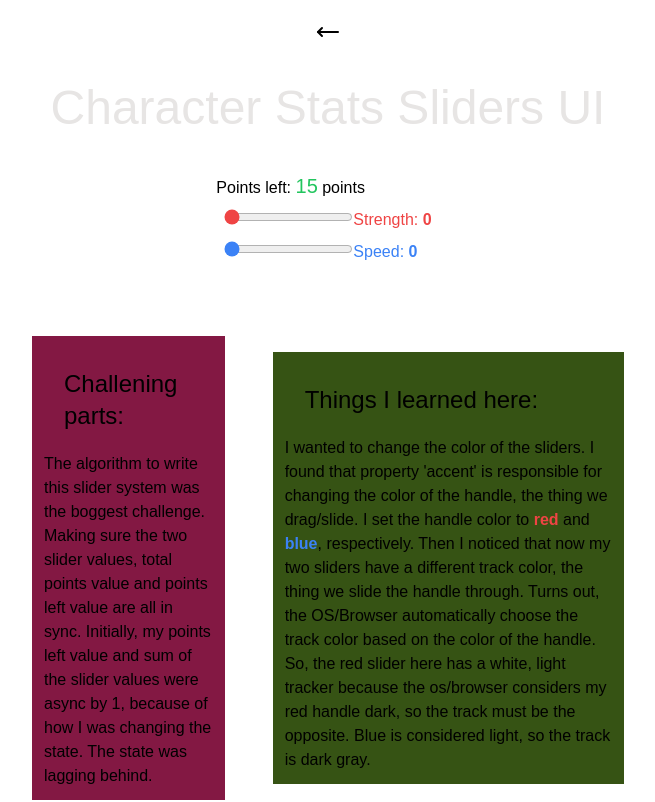
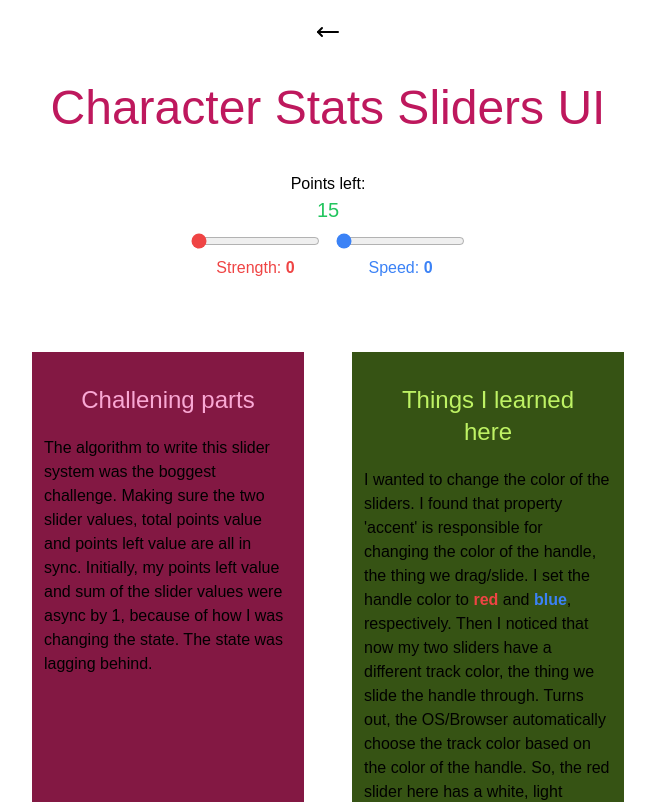
Before and after one commit to Timbobeek/ui_components, a Next.js app: page /gameSlider in a window 1280 px wide. Shown: the top 802 px of the page, without its empty margins (312-967 px from the left). Built offline with nearby package versions, Linux system fonts and the light colour scheme.

Commit message:
ui enhancement

```diff
--- a/app/gameSlider/page.tsx
+++ b/app/gameSlider/page.tsx
@@ -52,15 +52,15 @@ export default function CharacterStats() {
       <Link href="/">
         <MoveLeft className="m-5" />
       </Link>
-      <header className="text-5xl text-stone-200 mt-5">
+      <header className="text-5xl text-pink-700 mt-5">
         Character Stats Sliders UI
       </header>
-      <div className="m-10">
+      <div className="m-10 flex flex-col items-center">
         Points left:{" "}
         <span className="text-green-500 text-xl">
           {totalPoints - speed - strength}
         </span>{" "}
-        points
+        <div className="flex">
           <div className="m-2 text-red-500">
             <input
               type="range"
@@ -72,7 +72,9 @@ export default function CharacterStats() {
               step="1"
               onChange={(event) => handleAttributeChange(event, "strength")}
             />
+            <p className="text-center">
               Strength: <strong>{strength}</strong>
+            </p>
           </div>
           <div className="m-2 text-blue-500">
             <input
@@ -85,13 +87,18 @@ export default function CharacterStats() {
               step="1"
               onChange={(event) => handleAttributeChange(event, "speed")}
             />
+            <p className="text-center">
               Speed: <strong>{speed}</strong>
+            </p>
           </div>
         </div>
-      <div className="flex items-center w-1/2 ">
-        <div className="m-5 bg-pink-900 p-3 border-4 border-white">
-          <p className="text-2xl m-5">Challening parts: </p>
-          <p>
+      </div>
+      <div className="flex w-1/2 ">
+        <div className="m-5 bg-pink-900 p-3 border-4 border-white w-1/2 ">
+          <p className="text-2xl m-5 text-center text-pink-300">
+            Challening parts{" "}
+          </p>
+          <p className="">
             The algorithm to write this slider system was the boggest challenge.
             Making sure the two slider values, total points value and points
             left value are all in sync. Initially, my points left value and sum
@@ -99,8 +106,10 @@ export default function CharacterStats() {
             the state. The state was lagging behind.
           </p>
         </div>
-        <div className="m-5 bg-lime-900 p-3 border-4 border-white">
-          <p className="text-2xl m-5">Things I learned here: </p>
+        <div className="m-5 bg-lime-900 p-3 border-4 border-white w-1/2 ">
+          <p className="text-2xl m-5 text-center text-lime-300">
+            Things I learned here{" "}
+          </p>
           <p>
             I wanted to change the color of the sliders. I found that property
             'accent' is responsible for changing the color of the handle, the
--- a/app/page.tsx
+++ b/app/page.tsx
@@ -78,7 +78,7 @@ export default function Home() {
       </div>
       <div>
         <Link href="/gameSlider">
-          <button className="bg-amber-700 text-white p-7 hover:bg-pink-400">
+          <button className="bg-pink-700 text-white p-7 hover:bg-pink-400">
             Character Stats Sliders UI
           </button>
         </Link>
```
Lines whose indentation alone changed are shown as unchanged.
